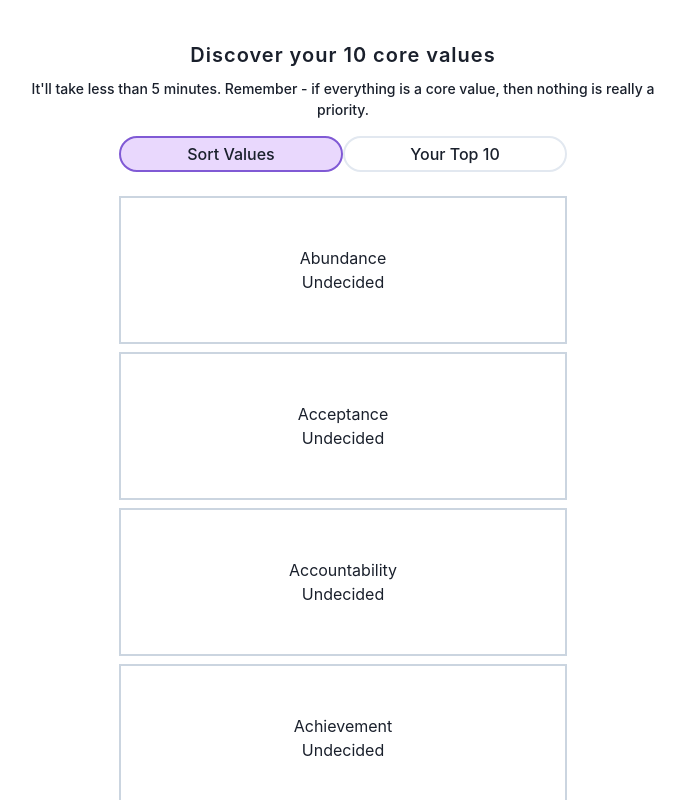
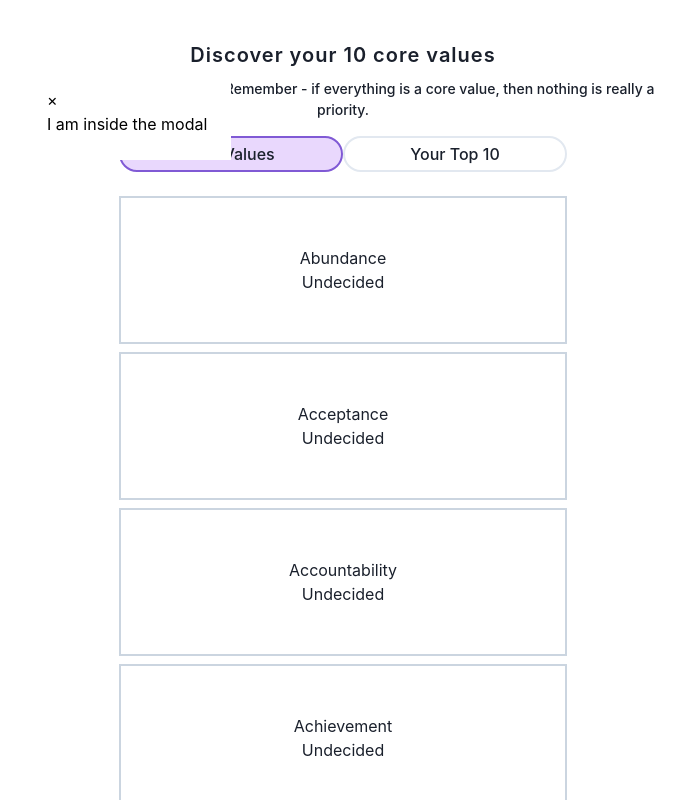
Before and after one commit to kyrelldixon/values, a React (Create React App) app: page / in a window 1280 px wide. Shown: the top 800 px of the page, without its empty margins (297-982 px from the left). Built offline with nearby package versions, Linux system fonts and the light colour scheme.

Commit message:
Use finish button to open modal

```diff
--- a/src/components/StepForm/FormProgress.js
+++ b/src/components/StepForm/FormProgress.js
@@ -1,7 +1,7 @@
 import React from 'react';
 import ProgressBar from '../ProgressBar';
 
-const FormProgress = ({ values, goToStep2, currentStep }) => {
+const FormProgress = ({ values, goToStep2, openModal, currentStep }) => {
   const itemsLeft = values.filter(value => value.isCore === null);
   const coreValues = values.filter(value => value.isCore);
   const isDisabled = coreValues.length < 3;
@@ -15,7 +15,7 @@ const FormProgress = ({ values, goToStep2, currentStep }) => {
       />
       <button className="bg-purple-600 disabled:opacity-50 disabled:cursor-not-allowed text-white font-medium p-2 rounded"
         disabled={isDisabled}
-        onClick={goToStep2}
+        onClick={ currentStep !== 2 ? goToStep2 : openModal }
       >
         { currentStep > 1 ? "Finish" : "Your Top 10" }
       </button>
--- a/src/components/StepForm/StepForm.js
+++ b/src/components/StepForm/StepForm.js
@@ -2,12 +2,22 @@ import React, { useState } from 'react';
 import StepNav from './StepNav';
 import Container from '../Container';
 import FormProgress from './FormProgress';
+import Modal from '../Modal';
 
 import Step1 from './Step1';
 import Step2 from './Step2';
 
 const StepForm = ({ values, toggleValue }) => {
   const [step, setStep] = useState(1);
+  const [modalOpen, setModalOpen] = useState(true);
+
+  const closeModal = () => {
+    setModalOpen(false);
+  }
+
+  const openModal = () => {
+    setModalOpen(true);
+  }
 
   const goToStep = step => () => setStep(step);
 
@@ -27,7 +37,11 @@ const StepForm = ({ values, toggleValue }) => {
         currentStep={step}
         goToStep2={goToStep(2)}
         values={values}
+        openModal={openModal}
       />
+      <Modal open={modalOpen} closeModal={closeModal}>
+        <p>I am inside the modal</p>
+      </Modal>
     </Container>
   );
 }
```
